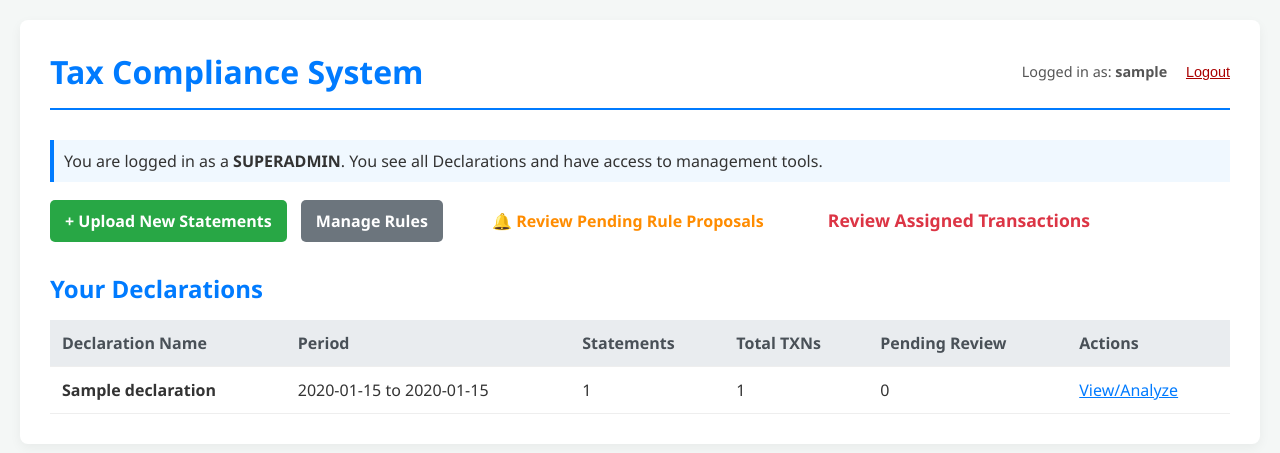
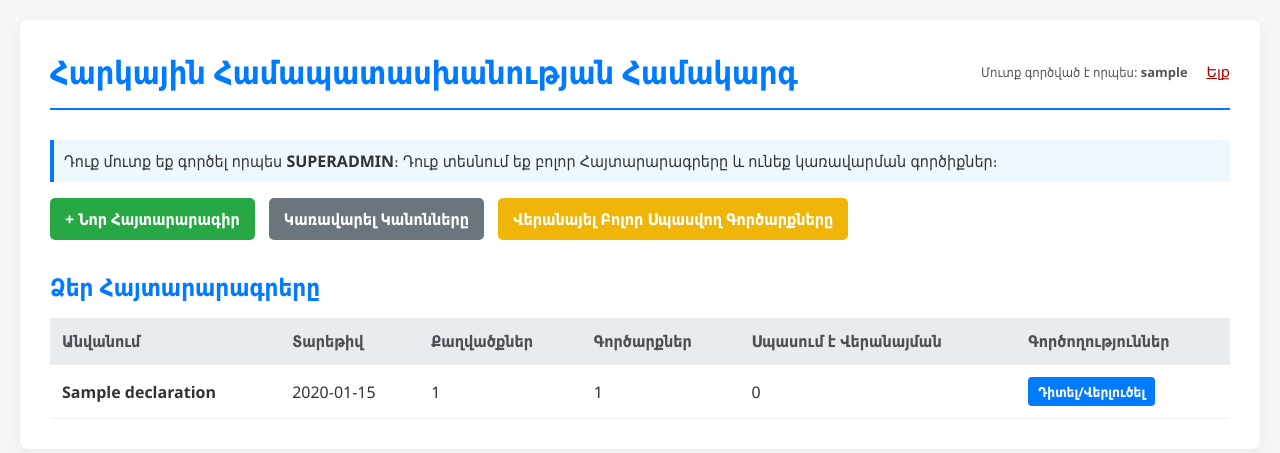
Before and after one commit to thehappydev393/TaxDeclaration, a Django app: page /app/ in a window 1280 px wide. Shown: the top 453 px of the page. Run offline with Django 5.2, Linux system fonts and the light colour scheme; a user stored in the database is signed in; tables that the repository leaves empty hold one stand-in row (values such as "Sample post"); data that the repository does not hold is empty.

Commit message:
UI improvements and separate declaration views

```diff
--- a/tax_processor/templates/tax_processor/review_queue.html
+++ b/tax_processor/templates/tax_processor/review_queue.html
@@ -25,6 +25,12 @@
 <body>
 <div class="container">
     <h1>{{ title }}</h1>
+
+    {% if is_filtered %}
+    <p><a href="{% url 'declaration_detail' current_declaration_id %}">← Վերադառնալ Հայտարարագրին</a></p>
+    {% else %}
+    <p>Վերադառնալ <a href="{% url 'user_dashboard' %}">Գլխավոր Էջ</a></p>
+    {% endif %}
 
     {% if messages %}
     <ul class="messages">
--- a/tax_processor/templates/tax_processor/upload_statement.html
+++ b/tax_processor/templates/tax_processor/upload_statement.html
@@ -107,7 +107,7 @@
 </head>
 <body>
 <div class="container">
-    <h1>Statement Upload & Declaration Setup</h1>
+    <h1>Քաղվածքների վերբեռնում</h1>
 
     {% if messages %}
     <ul class="messages">
@@ -122,11 +122,11 @@
 
         {{ form.as_p }}
 
-        <button type="submit">Upload and Process Statements</button>
+        <button type="submit">Վերբեռնել և մշակել քաղվածքները</button>
     </form>
 
     <div class="nav-links">
-        <a href="{% url 'user_dashboard' %}">← Back to Dashboard</a>
+        <a href="{% url 'user_dashboard' %}">← Վերադառնալ Գլխավոր Էջ</a>
     </div>
 </div>
 </body>
--- a/tax_processor/templates/tax_processor/user_dashboard.html
+++ b/tax_processor/templates/tax_processor/user_dashboard.html
@@ -3,7 +3,8 @@
 <html lang="en">
 <head>
     <meta charset="UTF-8">
-    <title>Tax Compliance Dashboard</title>
+    <link rel="icon" type="image/png" href="{% static 'tax_processor/favicon.png' %}">
+    <title>Հարկային Համապատասխանության Կառավարում</title>
     <style>
         /* General Reset and Typography */
         body {
@@ -59,10 +60,10 @@
             font-weight: 500;
         }
         .messages .success { background-color: #d4edda; color: #155724; border: 1px solid #c3e6cb; }
-        .messages .error { background-color: #f8d7da; color: #721c24; border: 1px solid #f5c6cb; }
+        .messages .error { background-color: #f8d7da; color: #721c24; border: 1px solid #f5c6fb; }
         .messages .info { background-color: #d1ecf1; color: #0c5460; border: 1px solid #bee5eb; }
 
-        /* Action Buttons and Links */
+        /* Action Buttons and Links (Top Bar) */
         .action-area {
             margin-bottom: 30px;
         }
@@ -81,13 +82,13 @@
             background-color: #28a745;
             color: white;
         }
+        .action-area .review-btn {
+            background-color: #efb508;
+            color: white;
+        }
         .action-area .rule-btn {
             background-color: #6c757d;
             color: white;
-        }
-        .action-area .review-link {
-            color: #dc3545;
-            font-size: 1.1em;
         }
 
         /* Table Styling */
@@ -121,20 +122,50 @@
             color: #856404;
             font-weight: bold;
         }
+
+        /* --- TABLE ACTION BUTTON STYLES (NEW/MODIFIED) --- */
+        .action-cell {
+            white-space: nowrap; /* Keep buttons on one line */
+        }
+        .action-cell .btn {
+            display: inline-block;
+            padding: 5px 10px;
+            margin-right: 5px;
+            border-radius: 4px;
+            text-decoration: none;
+            font-size: 0.85em;
+            font-weight: 600;
+            text-align: center;
+        }
+        .btn-analyze {
+            background-color: #007bff;
+            color: white;
+        }
+        .btn-analyze:hover {
+            background-color: #0056b3;
+        }
+        .btn-review {
+            background-color: #dc3545; /* Red for urgent action */
+            color: white;
+        }
+        .btn-review:hover {
+            background-color: #c82333;
+        }
+        /* --- END TABLE ACTION BUTTON STYLES --- */
     </style>
 </head>
 <body>
 <div class="container">
 
     <div class="header-bar">
-        <h1>Tax Compliance System</h1>
+        <h1>Հարկային Համապատասխանության Համակարգ</h1>
         <div class="user-status">
             {% if user.is_authenticated %}
-            Logged in as: <strong>{{ user.username }}</strong>
+            <span style="font-size: 0.9em; color: #555;">Մուտք գործված է որպես: <strong>{{ user.username }}</strong></span>
             <form method="post" action="{% url 'logout' %}" style="display: inline; margin-left: 15px;">
                 {% csrf_token %}
                 <button type="submit" style="color: #a00; border: none; background: none; cursor: pointer; padding: 0; font-size: 1em; text-decoration: underline;">
-                    Logout
+                    Ելք
                 </button>
             </form>
             {% endif %}
@@ -151,59 +182,64 @@
 
     {% if is_admin %}
     <p style="background-color: #f0f8ff; padding: 10px; border-left: 4px solid #007bff;">
-        You are logged in as a <strong>SUPERADMIN</strong>. You see all Declarations and have access to management tools.
+        Դուք մուտք եք գործել որպես <strong>SUPERADMIN</strong>։ Դուք տեսնում եք բոլոր Հայտարարագրերը և ունեք կառավարման գործիքներ։
     </p>
     {% endif %}
 
     <div class="action-area">
         <a href="{% url 'upload_statement' %}" class="upload-btn">
-            + Upload New Statements
+            + Նոր Հայտարարագիր
         </a>
 
         {% if is_admin %}
         <a href="{% url 'rule_list' %}" class="rule-btn">
-            Manage Rules
+            Կառավարել Կանոնները
         </a>
 
-        <a href="{% url 'review_proposals' %}" style="margin-left: 20px;">
-            <span style="color: #ff8c00;">🔔 Review Pending Rule Proposals</span>
+        <a href="{% url 'review_queue' %}" class="review-btn">
+            Վերանայել Բոլոր Սպասվող Գործարքները
         </a>
+            {% if pending_proposals_count > 0 %}
+            <a href="{% url 'review_proposals' %}" style="margin-left: 20px; margin-top: 20px">
+                <span style="color: #ff8c00;">🔔 Վերանայել Սպասվող Կանոնների Առաջարկները</span>
+            </a>
+            {% endif %}
         {% endif %}
-
-        <a href="{% url 'review_queue' %}" class="review-link" style="margin-left: 20px;">
-            Review Assigned Transactions
-        </a>
     </div>
 
-    <h2>Your Declarations</h2>
+    <h2>Ձեր Հայտարարագրերը</h2>
     <table>
         <thead>
         <tr>
-            <th>Declaration Name</th>
-            <th>Period</th>
-            <th>Statements</th>
-            <th>Total TXNs</th>
-            <th>Pending Review</th>
-            <th>Actions</th>
+            <th>Անվանում</th>
+            <th>Տարեթիվ</th>
+            <th>Քաղվածքներ</th>
+            <th>Գործարքներ</th>
+            <th>Սպասում է Վերանայման</th>
+            <th>Գործողություններ</th>
         </tr>
         </thead>
         <tbody>
         {% for declaration in declarations %}
         <tr>
             <td><strong>{{ declaration.name }}</strong></td>
-            <td>{{ declaration.tax_period_start|date:"Y-m-d" }} to {{ declaration.tax_period_end|date:"Y-m-d" }}</td>
+            <td>{{ declaration.tax_period_start|date:"Y-m-d" }}</td>
             <td>{{ declaration.statement_count }}</td>
             <td>{{ declaration.total_transactions }}</td>
             <td class="{% if declaration.unmatched_count > 0 %}alert-unmatched{% endif %}">
                 {{ declaration.unmatched_count }}
             </td>
-            <td>
-                <a href="{% url 'declaration_detail' declaration.id %}" style="color: #007bff;">View/Analyze</a>
+            <td class="action-cell">
+                <a href="{% url 'declaration_detail' declaration.id %}" class="btn btn-analyze">Դիտել/Վերլուծել</a>
+
+                {% if declaration.unmatched_count > 0 %}
+                <a href="{% url 'review_queue_declaration' declaration.id %}" class="btn btn-review">Վերանայել</a>
+                {% endif %}
             </td>
         </tr>
         {% empty %}
         <tr>
-            <td colspan="6">No declarations created yet. Use the Upload link to begin.</td>
+            <td colspan="6">Հայտարարագրեր դեռևս չեն ստեղծվել։</td>
         </tr>
         {% endfor %}
         </tbody>
--- a/tax_processor/urls.py
+++ b/tax_processor/urls.py
@@ -14,8 +14,11 @@ urlpatterns = [
     path('declaration/<int:declaration_id>/', views.declaration_detail, name='declaration_detail'),
     path('analyze/<int:declaration_id>/', views.run_declaration_analysis, name='run_analysis'),
 
-    # Review Queue Paths (NEW)
+    # Review Queue Paths
+    # 1. Global View (For Superadmin)
     path('review/', views.review_queue, name='review_queue'),
+    # 2. Filtered View (For Regular Users/Admin)
+    path('review/<int:declaration_id>/', views.review_queue, name='review_queue_declaration'),
     path('review/<int:unmatched_id>/resolve/', views.resolve_transaction, name='resolve_transaction'),
 
     # Reporting Paths (NEW)
--- a/tax_processor/views.py
+++ b/tax_processor/views.py
@@ -239,7 +239,8 @@ def rule_delete(request, rule_id):
 @user_passes_test(is_permitted_user)
 def user_dashboard(request):
     """
-    Displays the list of Declarations created by the user (or all for Superadmin).
+    Displays the list of Declarations created by the user (or all for Superadmin),
+    and checks for pending rule proposals.
     """
     user = request.user
 
@@ -257,32 +258,58 @@ def user_dashboard(request):
         )
     ).order_by('-tax_period_start')
 
+    # --- CRITICAL NEW LOGIC: Count total pending rule proposals (Superadmin task) ---
+    pending_proposals_count = 0
+    if is_superadmin(user):
+        pending_proposals_count = UnmatchedTransaction.objects.filter(
+            status='NEW_RULE_PROPOSED'
+        ).count()
+    # ---------------------------------------------------------------------------------
+
     context = {
         'declarations': declarations,
         'is_admin': is_superadmin(user),
+        'pending_proposals_count': pending_proposals_count, # Pass the count to the template
     }
     return render(request, 'tax_processor/user_dashboard.html', context)
 
 
 @user_passes_test(is_permitted_user)
-def review_queue(request):
+def review_queue(request, declaration_id=None): # ADDED declaration_id=None
     """
-    Displays the list of PENDING_REVIEW transactions assigned to the current user.
+    Displays the list of PENDING_REVIEW transactions, filtered by declaration_id
+    if provided, otherwise following user/admin rules.
     """
     user = request.user
 
-    # Superadmins can see all pending items; Regular users only see items assigned to them.
-    if is_superadmin(user):
-        unmatched_qs = UnmatchedTransaction.objects.filter(status='PENDING_REVIEW')
-        title = "Superadmin Review Queue (All Pending)"
+    # Base Query: Filter by status
+    unmatched_qs = UnmatchedTransaction.objects.filter(status='PENDING_REVIEW')
+
+    is_filtered_by_declaration = False
+
+    if declaration_id:
+        # If ID is provided, filter by that specific declaration and enforce access check
+        declaration = get_object_or_404(Declaration, pk=declaration_id)
+
+        # Enforce access: Only Superadmin or the creator can view this Declaration's queue
+        if not (is_superadmin(user) or declaration.created_by == user):
+            messages.error(request, "Դուք թույլտվություն չունեք դիտելու այս հայտարարագրի վերանայման հերթը։")
+            return redirect('user_dashboard')
+
+        unmatched_qs = unmatched_qs.filter(transaction__statement__declaration_id=declaration_id)
+        title = f"Վերանայման Հերթ - {declaration.name}"
+        is_filtered_by_declaration = True
+
+    elif is_superadmin(user):
+        # Admin Global View
+        title = "SUPERADMIN-ի Վերանայման Հերթ (Բոլոր Սպասողները)"
+
     else:
-        unmatched_qs = UnmatchedTransaction.objects.filter(
-            assigned_user=user,
-            status='PENDING_REVIEW'
-        )
-        title = f"{user.username}'s Pending Reviews"
+        # Regular User Global View (Only sees their own assigned items)
+        unmatched_qs = unmatched_qs.filter(assigned_user=user)
+        title = f"{user.username}-ի Սպասվող Վերանայումները"
 
-    # Pre-fetch the related transaction and statement data to avoid multiple database queries
+    # Pre-fetch the related transaction and statement data
     unmatched_items = unmatched_qs.select_related(
         'transaction__statement__declaration',
         'transaction__matched_rule',
@@ -293,6 +320,8 @@ def review_queue(request):
         'title': title,
         'unmatched_items': unmatched_items,
         'is_admin': is_superadmin(user),
+        'is_filtered': is_filtered_by_declaration,
+        'current_declaration_id': declaration_id,
     }
     return render(request, 'tax_processor/review_queue.html', context)
 
```
Also changed, not shown: tax_processor/static/tax_processor/favicon.png (added).
